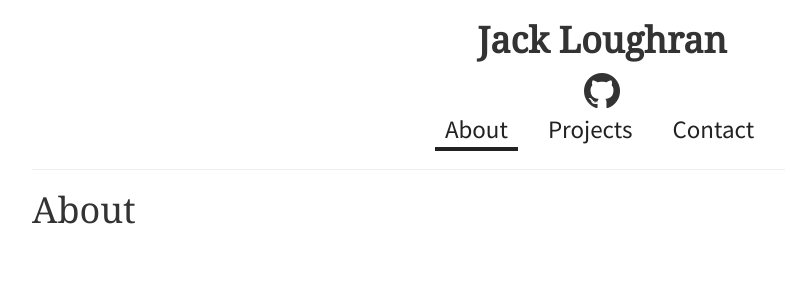
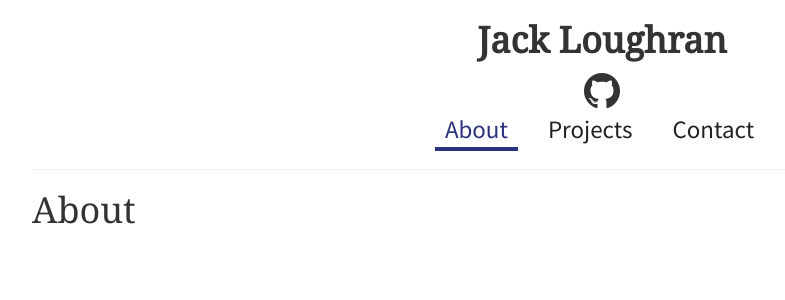
Before and after one commit to jloughran/jloughran.com, a Jekyll site: the page built from _pages/about.html, in a window 1280 px wide. Shown: the top 300 px of the page, without its empty margins (38-823 px from the left). Built offline with Jekyll 4.4.1, drawn with Linux system fonts in a browser that asks for light colours.

Commit message:
made the menu look nice

```diff
--- a/_includes/home-text.html
+++ b/_includes/home-text.html
@@ -1,6 +1,8 @@
 <div class="text-center">
-  <h1 class="home-title">Jack Loughran</h1>
-  <a href="https://github.com/jloughran" class="github-link">
+  <a href="/" class="home-link">
+    <h1 class="home-title">Jack Loughran</h1>
+  </a>
+  <a href="https://github.com/jloughran" class="home-link">
       <i class="fa fa-github fa-3x" aria-hidden="true"></i>
   </a>
 </div>
--- a/_includes/menu-links.html
+++ b/_includes/menu-links.html
@@ -2,13 +2,13 @@
   <!-- BETA: Menu -->
   <div class="home-menu">
   <ul class="list-inline">
-    <a href="/about/" class="home-menu-link {% if page.title == 'About' %}menu-active{% endif %}">
+    <a href="/about/" class="home-menu-link {% if page.title == 'About' %}menu-active{% else %}menu-inactive{% endif %}">
       <li class="home-menu-item">About</li>
     </a>
-    <a href="/projects/" class="home-menu-link {% if page.title == 'Projects' %}menu-active{% endif %}">
+    <a href="/projects/" class="home-menu-link {% if page.title == 'Projects' %}menu-active{% else %}menu-inactive{% endif %}">
       <li class="home-menu-item">Projects</li>
     </a>
-    <a href="/contact/" class="home-menu-link {% if page.title == 'Contact' %}menu-active{% endif %}">
+    <a href="/contact/" class="home-menu-link {% if page.title == 'Contact' %}menu-active{% else %}menu-inactive{% endif %}">
       <li class="home-menu-item">Contact</li>
     </a>
   </ul>
--- a/css/my.css
+++ b/css/my.css
@@ -42,18 +42,52 @@
   padding-right: 10px;
   margin-left: 10px;
   margin-right: 10px;
+  position: relative;
+}
+
+a.menu-inactive:before {
+	content: "";
+  position: absolute;
+  width: 100%;
+  height: 4px;
+  bottom: 0;
+  left: 0;
+  background-color: #2C327F;
+  visibility: hidden;
+  -webkit-transform: scaleX(0);
+  transform: scaleX(0);
+  -webkit-transition: all 0.3s ease-in-out 0s;
+  transition: all 0.3s ease-in-out 0s;
+}
+
+a.menu-inactive:hover:before {
+	visibility: visible;
+  -webkit-transform: scaleX(1);
+  transform: scaleX(1);
 }
 
 a.home-menu-link:hover {
-  border-bottom: 4px solid #222;
-  transition: border 0.3s ease;
+  color: #2C327F;
+  transition: all 0.3s ease;
 }
 
 a.menu-active {
-  border-bottom: 4px solid #222;
+  color: #2C327F;
+  border-bottom: 4px solid #2C327F;
 }
 
 .page-header {
   height: 150px;
   margin-top: 0px;
 }
+
+a.home-link {
+  color: inherit;
+  text-decoration: none;
+  transition: all 0.3s ease;
+}
+
+a.home-link:hover {
+  color: #2C327F;
+  transition: all 0.3s ease;
+}
```
Also changed, not shown: 3 other files.
